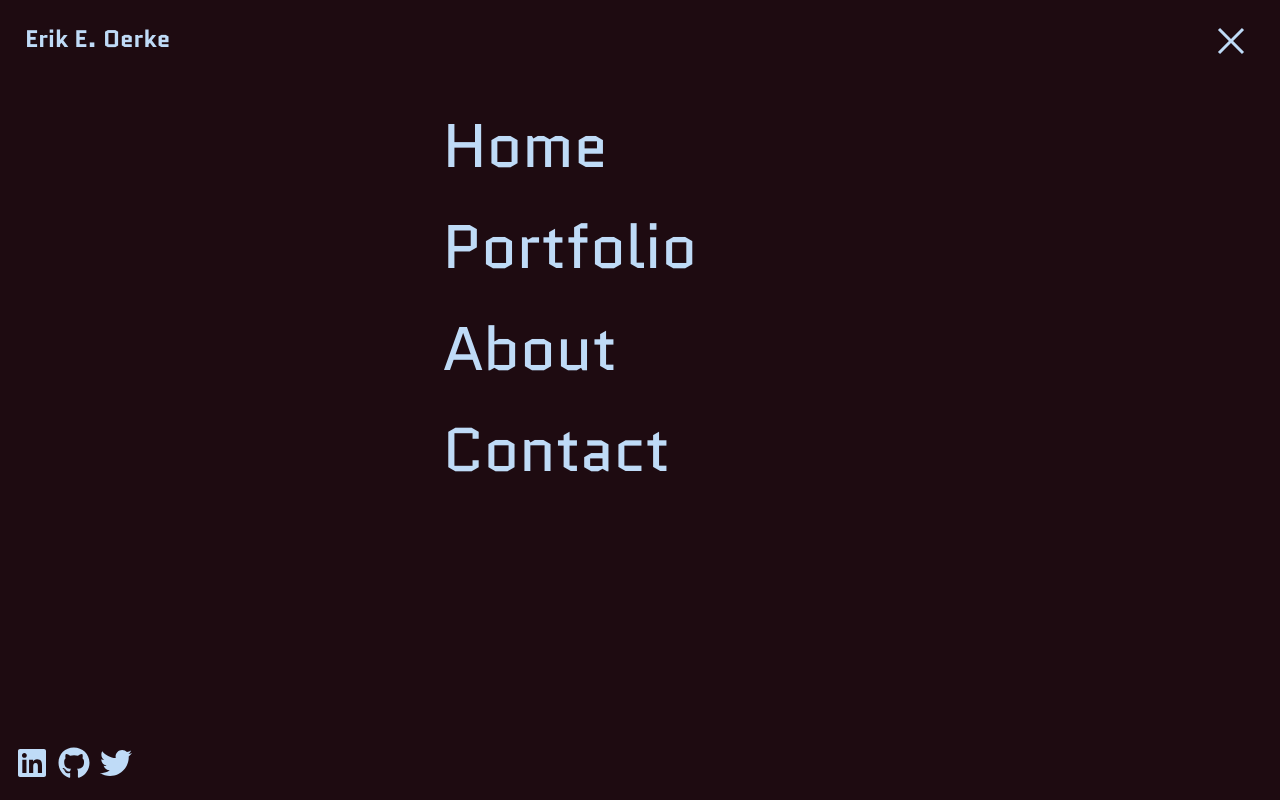
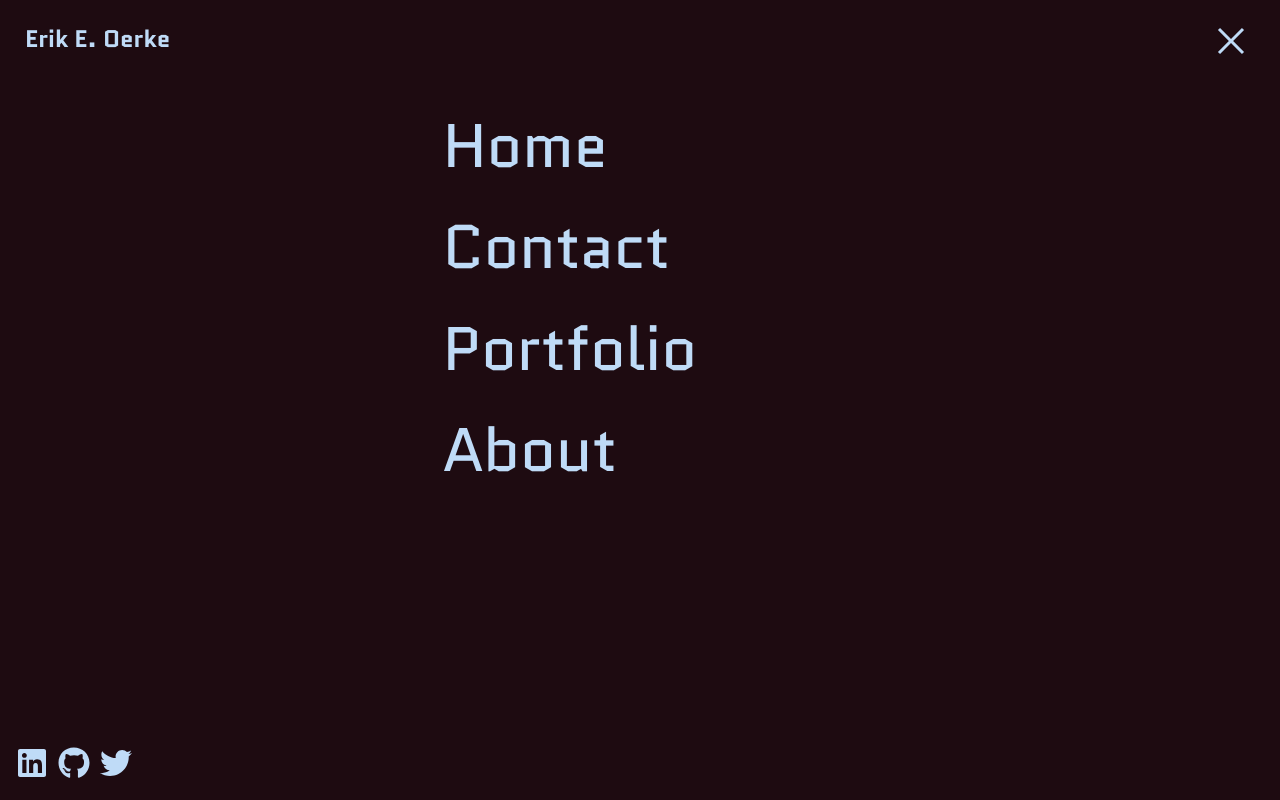
Before and after one commit to eeoerkeedu/eeo-Portfolio-mk3, a React (Create React App) app in the folder client/: page / in a window 1280 px wide. Both pictures are taken after a click on the button 1231 px from the left and 35 px from the top of the page. Shown: the top 800 px of the page. Built offline with nearby package versions, Linux system fonts and the light colour scheme; a web font is replaced by a local one.

Commit message:
fixed header and social icon issue and adjusted styling

```diff
--- a/client/src/components/header/index.js
+++ b/client/src/components/header/index.js
@@ -37,6 +37,11 @@ const Headermain = () => {
 										</Link>
 									</li>
 									<li className="menu_item">
+										<Link to="/contact" onClick={handleToggle} className="my-3">
+											Contact
+										</Link>
+									</li>
+									<li className="menu_item">
 										<Link
 											to="/portfolio"
 											onClick={handleToggle}
@@ -48,11 +53,6 @@ const Headermain = () => {
 									<li className="menu_item">
 										<Link to="/about" onClick={handleToggle} className="my-3">
 											About
-										</Link>
-									</li>
-									<li className="menu_item">
-										<Link to="/contact" onClick={handleToggle} className="my-3">
-											Contact
 										</Link>
 									</li>
 								</ul>
--- a/client/src/components/header/style.css
+++ b/client/src/components/header/style.css
@@ -38,7 +38,7 @@
 }
 
 .nav_ac:hover {
-	color: var(--text-color-2);
+	color: var(--text-color);
 }
 
 .br-top,
@@ -181,7 +181,7 @@
 	}
 }
 
-.the_menu .menu_item>a {
+.the_menu .menu_item a {
 	color: var(--text-color-2);
 	line-height: 1;
 	font-size: 2rem;
@@ -191,6 +191,10 @@
 	padding: 4px 0px;
 	font-family: var(--headers-font-family);
 	text-decoration: none
+}
+
+.menu_item a:hover{
+	color: var(--text-color);
 }
 
 @media (min-width: 768px) {
--- a/client/src/components/socialIcons/style.css
+++ b/client/src/components/socialIcons/style.css
@@ -4,7 +4,7 @@
 }
 
 .stick_follow_icon {
-	top: 30%;
+	top: 50%;
 	left: 30px;
 	width: 20px;
 	height: 200px;
```
